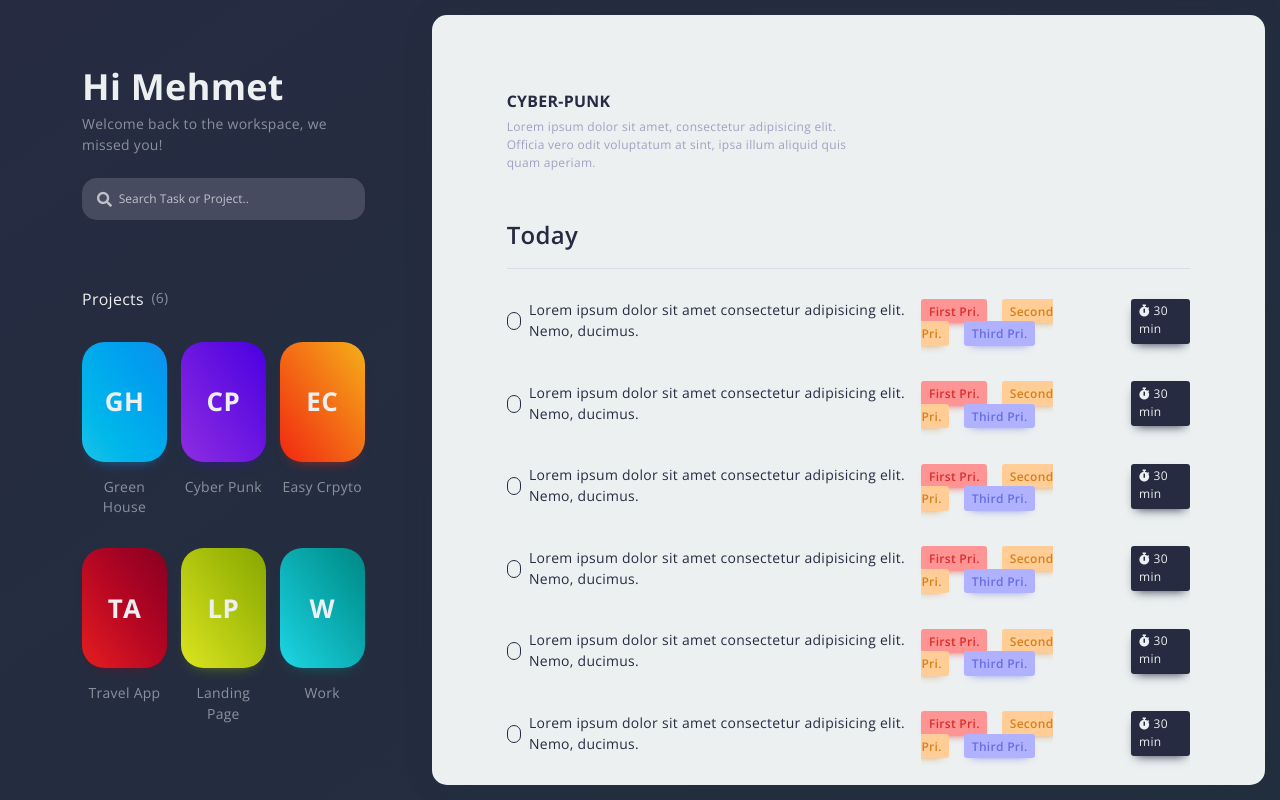
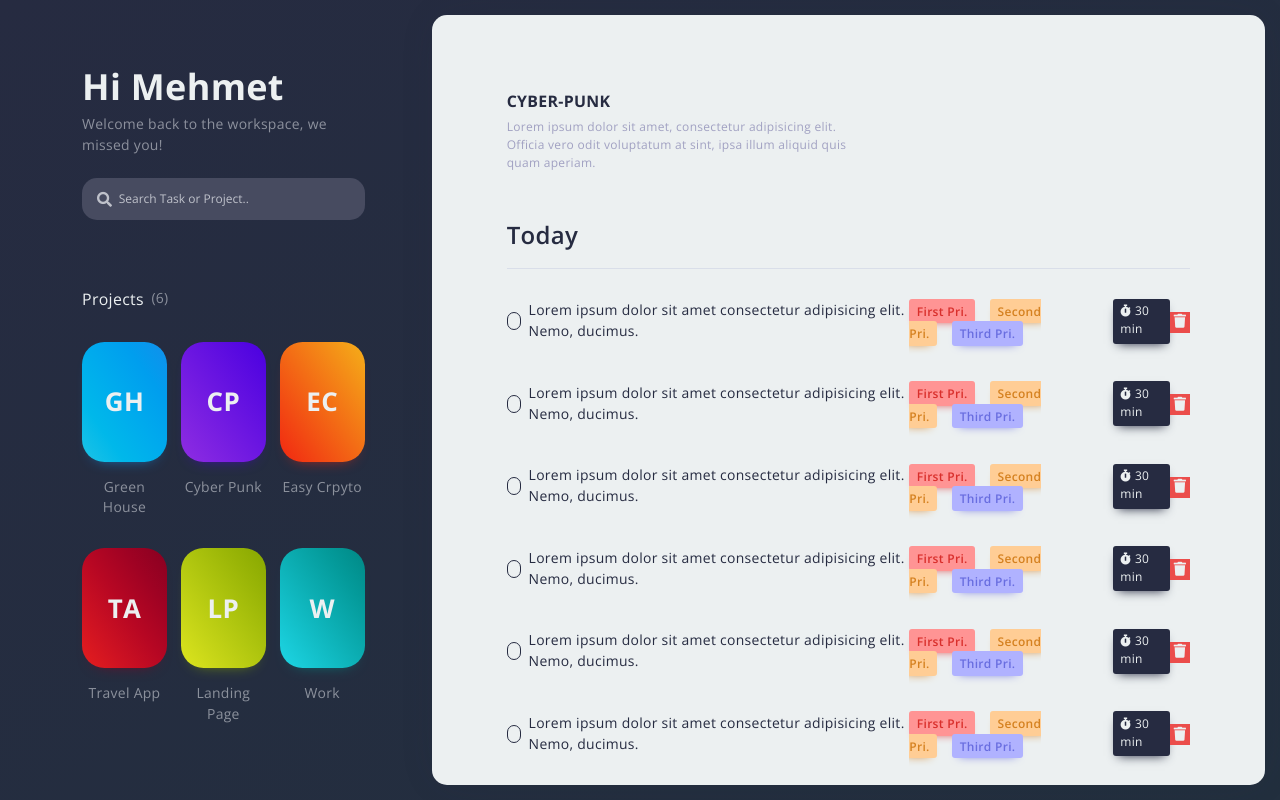
Before and after one commit to mehmetpekcan/todo-app, a Vue app: page /project/cyber-punk in a window 1280 px wide. Built offline with nearby package versions, Linux system fonts and the light colour scheme.

Commit message:
some changes

```diff
--- a/src/components/ProjectContent.vue
+++ b/src/components/ProjectContent.vue
@@ -16,7 +16,7 @@
     </div>
     <div class="todos--wrapper mt-5">
       <div class="todos--title pb-3 border-bottom border-gray-3 d-flex justify-content-between align-items-center">
-        <p class="font-size-24 mb-0" style="font-weight: 600;">Tomorrow</p>
+        <p class="font-size-24 mb-0" style="font-weight: 600;">Later</p>
       </div>
       <div class="todos--content-wrapper">
         <div class="todo my-4" v-for="(item, key) in 6" :key="key">
--- a/src/components/Todo.vue
+++ b/src/components/Todo.vue
@@ -1,5 +1,5 @@
 <template>
-<div class="todo--wrapper d-flex justify-content-between align-items-center">
+<div class="todo--wrapper d-flex justify-content-between align-items-center" :class="{ 'completed': isCompleted }">
   <div class="d-flex align-items-center">
     <div class="todo--check mr-2" :class="{ 'completed': isCompleted }">
       <i class="fas fa-check font-size-12" :class="{ 'd-none': !isCompleted }" />
@@ -20,6 +20,9 @@
       <span class="">30 min</span>
     </div>
   </div>
+  <div class="todo--delete">
+    <i class="fas fa-trash p-1 font-size-14 bg-red text-white" />
+  </div>
 </div>
 </template>
 
@@ -39,6 +42,22 @@ export default {
 .todo--wrapper {
   cursor: pointer;
   padding: .5rem 0;
+  transition: opacity .5s ease;
+
+  &.completed {
+    opacity: .5;
+    transition: opacity .5s ease;
+
+    .todo--check {
+      transition: .2s all ease-in;
+      background: $blue-light;
+      border: 1px solid $blue-light;
+
+      .fa-check {
+        color: #fff;
+      }
+    }
+  }
 
   .todo--check {
     border: 1px solid $dark;
@@ -50,16 +69,6 @@ export default {
     border-radius: 50rem;
     position: relative;
     transition: .2s all ease-in;
-
-    &.completed {
-      transition: .2s all ease-in;
-      background: $blue-light;
-      border: 1px solid $blue-light;
-
-      .fa-check {
-        color: #fff;
-      }
-    }
 
     input {
       position: absolute;
```
